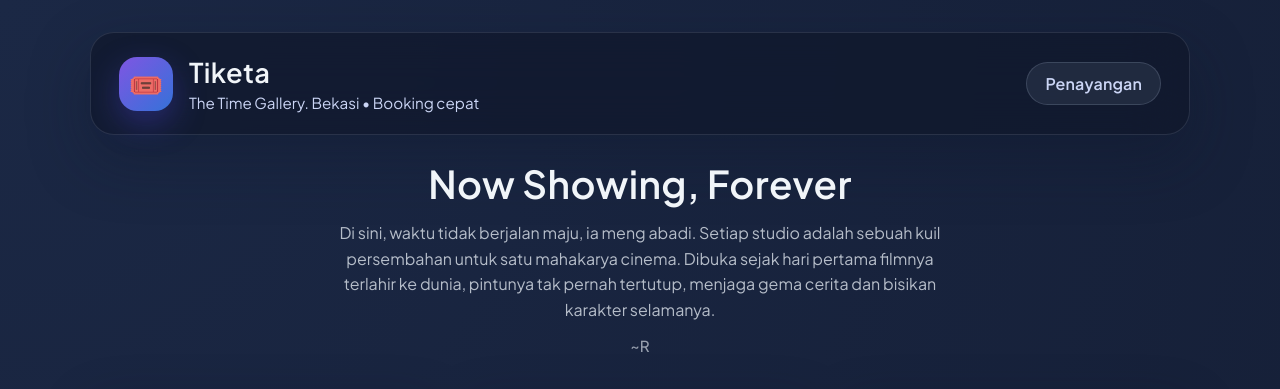
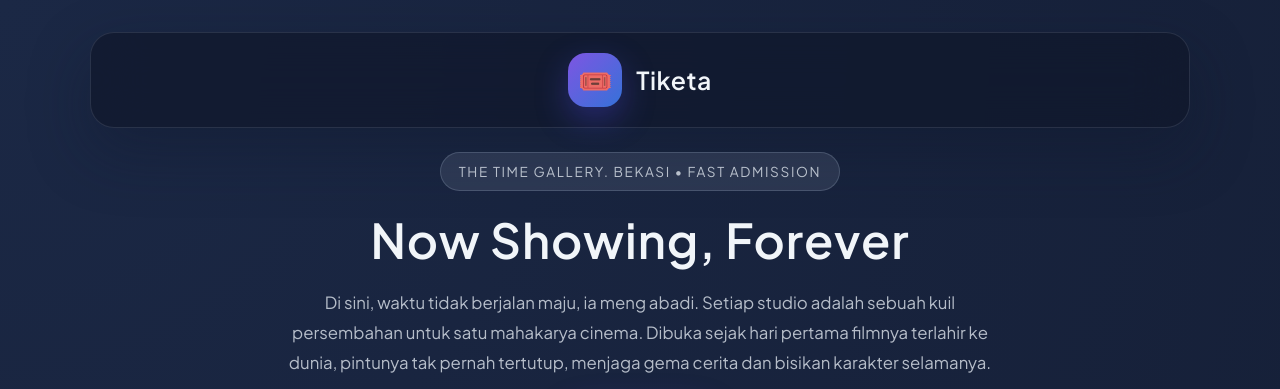
Before and after one commit to RafiASKing/tiketa-app, a Flask app: page / in a window 1280 px wide. Shown: the top 389 px of the page. Run offline with Flask 3, Linux system fonts and the light colour scheme.

Commit message:
cmmit berdasarkan feedback rekan implementator

```diff
--- a/app/movies/routes.py
+++ b/app/movies/routes.py
@@ -44,10 +44,10 @@ def book_ticket(showtime_id):
                 )
                 db.session.add(booking)
                 db.session.commit()
-                flash(f'Successfully booked seat {seat} for {user}!', 'success')
+                flash(f'Berhasil booking seat {seat} untuk {user}!', 'success')
                 return redirect(url_for('movies.book_ticket', showtime_id=showtime_id))
         else:
-            flash('Please provide both user name and seat number.', 'error')
+            flash('Silakan provide nama pemesan dan no seat.', 'error')
 
     # Gather booking details for the seating chart
     bookings = (
--- a/templates/base.html
+++ b/templates/base.html
@@ -46,22 +46,21 @@
         .app-header {
             width: min(1100px, calc(100% - 48px));
             margin: 32px auto 0;
-            padding: 22px 28px;
+            padding: 20px 26px;
             background: var(--surface);
             backdrop-filter: blur(26px);
             border: 1px solid var(--border);
             border-radius: 24px;
             display: flex;
             align-items: center;
-            justify-content: space-between;
-            gap: 16px;
+            justify-content: center;
             box-shadow: 0 24px 60px rgba(15, 23, 42, 0.35);
         }
 
         .app-brand {
             display: flex;
             align-items: center;
-            gap: 16px;
+            gap: 14px;
         }
 
         .brand-icon {
@@ -77,21 +76,9 @@
 
         .brand-text h1 {
             margin: 0;
-            font-size: 1.7rem;
+            font-size: 1.55rem;
             font-weight: 600;
-            letter-spacing: 0.01em;
-        }
-
-        .brand-text p {
-            margin: 4px 0 0;
-            color: var(--text-secondary);
-            font-size: 0.95rem;
-        }
-
-        .nav-actions {
-            display: flex;
-            gap: 12px;
-            align-items: center;
+            letter-spacing: 0.02em;
         }
 
         .app-main {
@@ -265,12 +252,8 @@
             <div class="brand-icon">🎟️</div>
             <div class="brand-text">
                 <h1>Tiketa</h1>
-                <p>The Time Gallery.   Bekasi • Booking cepat</p>
             </div>
         </div>
-        <nav class="nav-actions">
-            <a href="{{ url_for('movies.index') }}" class="btn btn-ghost">Penayangan</a>
-        </nav>
     </header>
 
     <main class="app-main">
--- a/templates/movies/index.html
+++ b/templates/movies/index.html
@@ -5,37 +5,57 @@
 {% block extra_head %}
 <style>
     .movies-hero {
-        margin-bottom: 32px;
-        display: flex;
-        flex-direction: column;
-        align-items: center;
+        margin-bottom: 48px;
+        display: grid;
+        gap: 18px;
+        justify-items: center;
         text-align: center;
-        gap: 12px;
+    }
+
+    .hero-tagline {
+        padding: 10px 18px;
+        border-radius: 999px;
+        background: rgba(148, 163, 184, 0.16);
+        border: 1px solid rgba(148, 163, 184, 0.28);
+        font-size: 0.85rem;
+        letter-spacing: 0.12em;
+        text-transform: uppercase;
+        color: rgba(226, 232, 240, 0.78);
     }
 
     .movies-hero h2 {
         margin: 0;
-        font-size: clamp(1.8rem, 3vw, 2.6rem);
+        font-size: clamp(2.1rem, 4vw, 3rem);
         font-weight: 600;
-        letter-spacing: 0.01em;
+        letter-spacing: 0.02em;
     }
 
     .hero-description {
         margin: 0;
-        max-width: 640px;
-        font-size: 1rem;
+        max-width: 720px;
+        font-size: 1.05rem;
         font-weight: 400;
         color: rgba(226, 232, 240, 0.78);
-        line-height: 1.6;
+        line-height: 1.8;
+    }
+
+    .hero-actions {
+        display: flex;
+        align-items: center;
+        gap: 18px;
+    }
+
+    .hero-cta {
+        padding: 12px 28px;
+        font-size: 0.95rem;
+        box-shadow: 0 16px 36px rgba(124, 58, 237, 0.35);
     }
 
     .hero-note {
-        margin: 0;
-        max-width: 720px;
         font-size: 0.95rem;
         font-weight: 500;
-        color: rgba(226, 232, 240, 0.64);
-        line-height: 1.6;
+        color: rgba(226, 232, 240, 0.58);
+        letter-spacing: 0.04em;
     }
 
     .movies-grid {
@@ -187,9 +228,12 @@
 
 {% block content %}
 <section class="movies-hero">
+    <div class="hero-tagline">The Time Gallery.   Bekasi • FAST ADMISSION</div>
     <h2>Now Showing, Forever</h2>
     <p class="hero-description">Di sini, waktu tidak berjalan maju, ia meng abadi. Setiap studio adalah sebuah kuil persembahan untuk satu mahakarya cinema. Dibuka sejak hari pertama filmnya terlahir ke dunia, pintunya tak pernah tertutup, menjaga gema cerita dan bisikan karakter selamanya.</p>
-    <p class="hero-note">~R</p>
+    <div class="hero-actions">
+        <a href="{{ url_for('movies.index') }}" class="btn btn-primary hero-cta">Penayangan</a>
+    </div>
 </section>
 
 <div class="movies-grid">
```
Also changed, not shown: other parts of templates/movies/index.html (+36 -15 lines).
